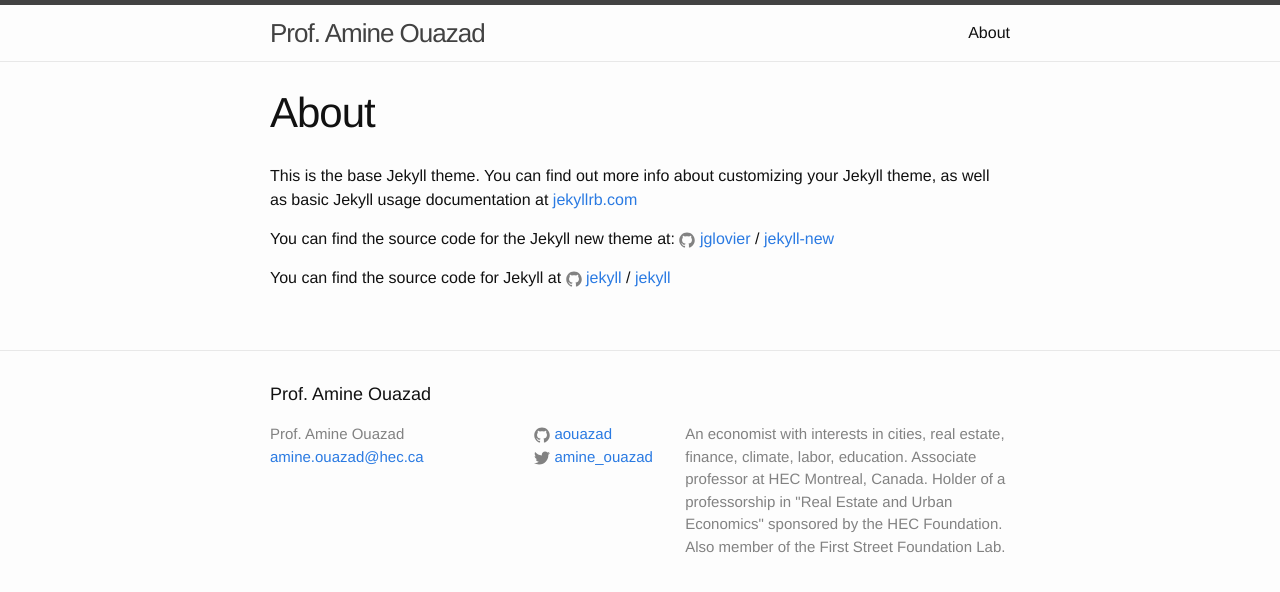
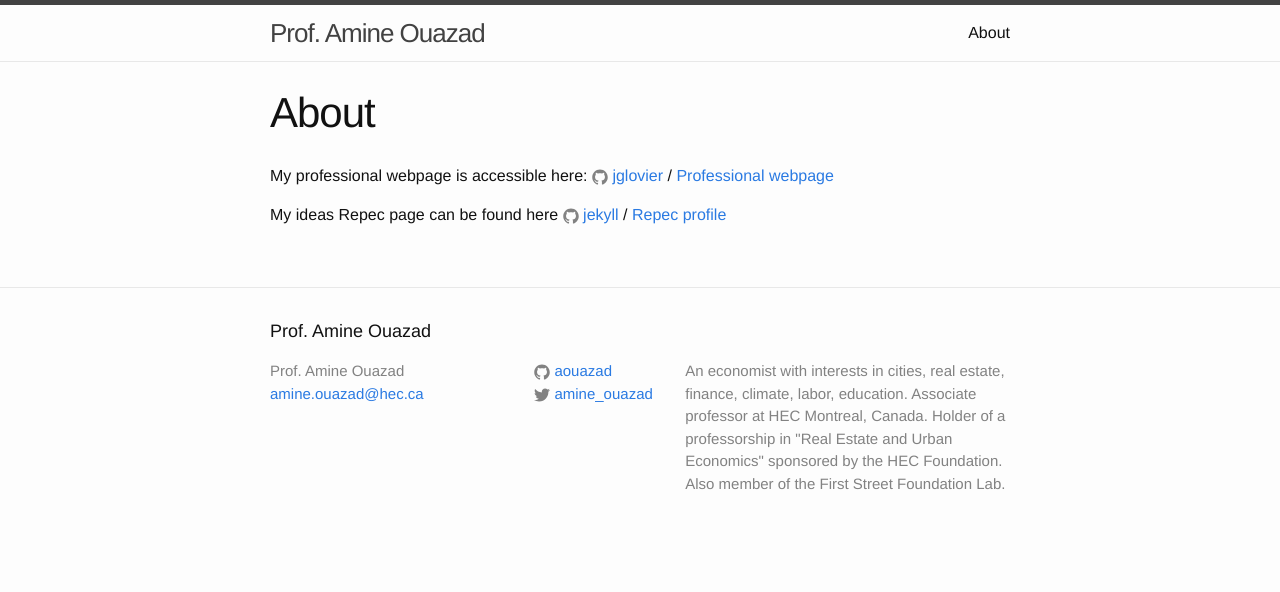
Before and after one commit to aouazad/aouazad.github.io, a Jekyll site: the page built from about.md, in a window 1280 px wide. Shown: the top 592 px of the page. Built offline with Jekyll 4.4.1, drawn with Linux system fonts in a browser that asks for light colours.

Commit message:
Tailored about.md

```diff
--- a/about.md
+++ b/about.md
@@ -4,12 +4,10 @@ title: About
 permalink: /about/
 ---
 
-This is the base Jekyll theme. You can find out more info about customizing your Jekyll theme, as well as basic Jekyll usage documentation at [jekyllrb.com](http://jekyllrb.com/)
+My professional webpage is accessible here:
+{% include icon-github.html username="jglovier" %} /
+[Professional webpage](https://www.hec.ca/en/profs/amine.ouazad.html)
 
-You can find the source code for the Jekyll new theme at:
-{% include icon-github.html username="jglovier" %} /
-[jekyll-new](https://github.com/jglovier/jekyll-new)
-
-You can find the source code for Jekyll at
+My ideas Repec page can be found here
 {% include icon-github.html username="jekyll" %} /
-[jekyll](https://github.com/jekyll/jekyll)
+[Repec profile](https://ideas.repec.org/e/pou20.html)
```
